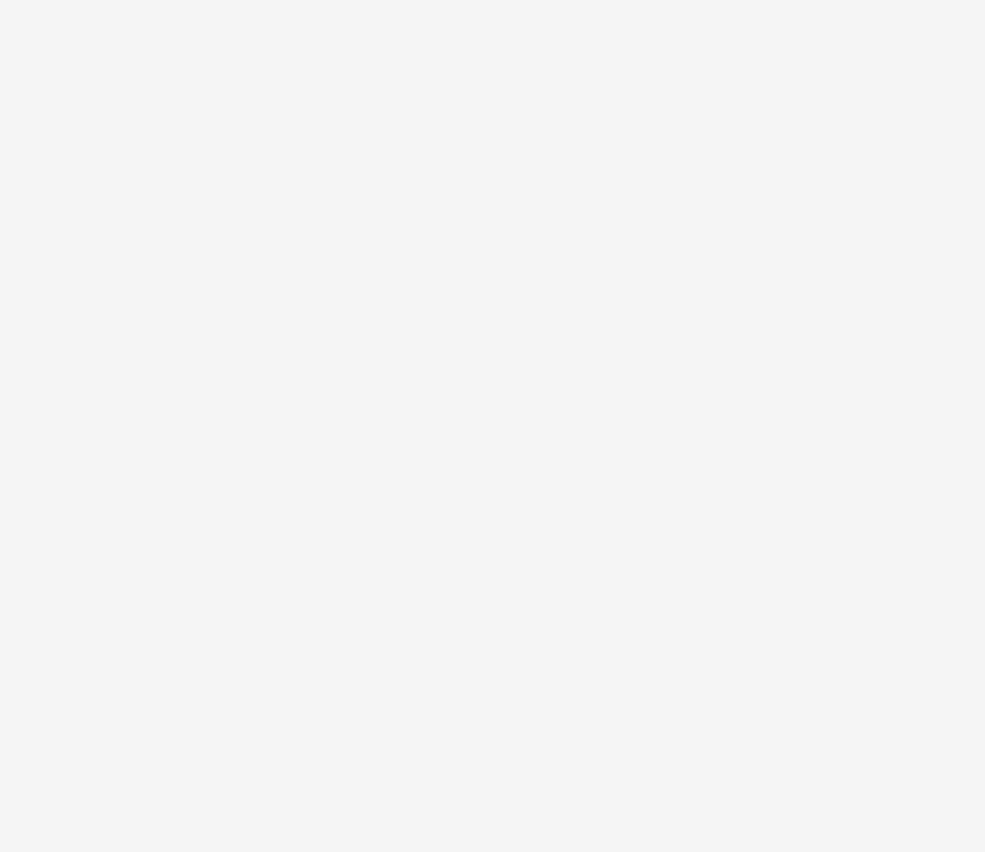
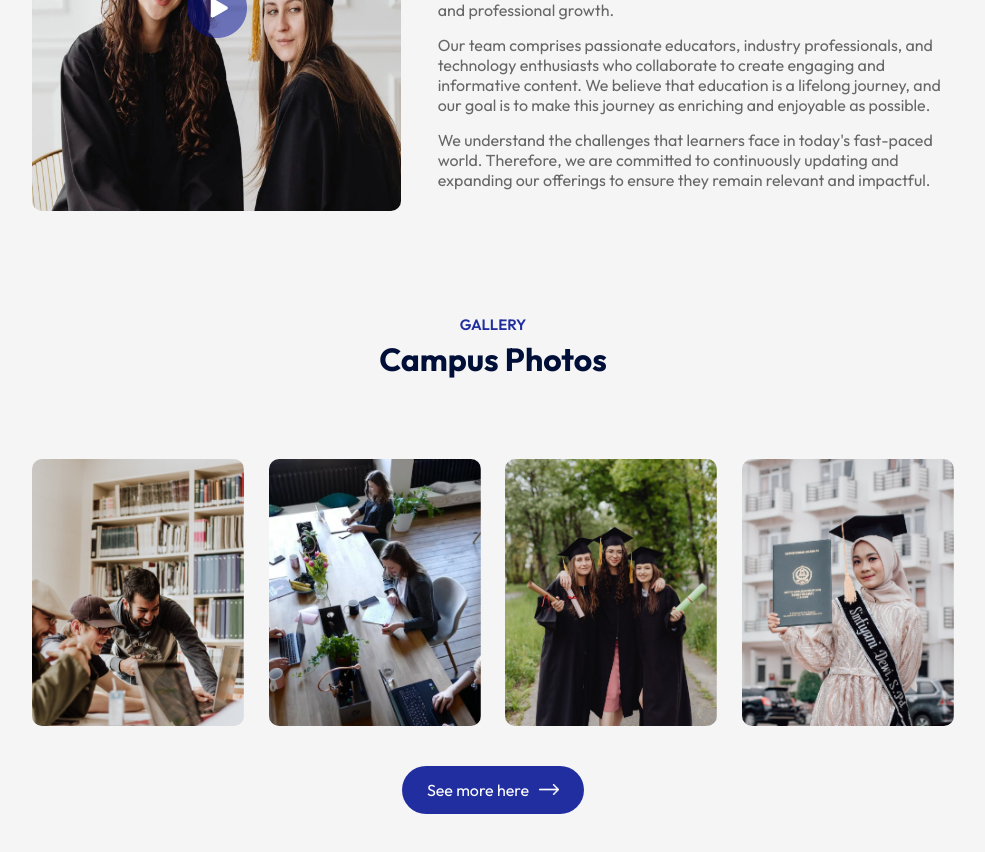
Before and after one commit to Jedyokey/EduHub, a React (Vite) app: page / in a window 1280 px wide. Shown: the part 1600-2452 px from the top of the page, without its empty margins (147-1132 px from the left). Before the commit the page ends 800 px from the top, so only its background shows below. Built offline with nearby package versions, Linux system fonts and the light colour scheme.

Commit message:
Updated campus section

```diff
--- a/src/App.jsx
+++ b/src/App.jsx
@@ -1,12 +1,24 @@
 import React from 'react'
 import Navbar from './components/Navbar/Navbar'
 import Hero from './components/Hero/Hero'
+import Programs from './components/Programs/Programs'
+import Title from './components/Title/Title'
+import About from './components/About/About'
+import Campus from './components/Campus/Campus'
 
 const App = () => {
   return (
     <div>
       <Navbar />
       <Hero />
+      <div className="container">
+        <Title subTitle="OUR PROGRAM" title="What We Offer" />
+        <Programs />
+        <About />
+        <Title subTitle="Gallery" title="Campus Photos" />
+        <Campus />
+      </div>
+
 
     </div>
   )
--- /dev/null
+++ b/src/components/Campus/Campus.css
@@ -0,0 +1,15 @@
+.campus {
+    margin: 80px auto;
+    width: 90%;
+    text-align: center;
+}
+.campus .gallery {
+    display: flex;
+    align-items: center;
+    justify-content: space-between;
+    margin-bottom: 40px;
+}
+.campus .gallery img {
+    width: 23%;
+    border-radius: 10px;
+}
--- /dev/null
+++ b/src/components/Campus/Campus.jsx
@@ -0,0 +1,25 @@
+import React from 'react'
+import "./Campus.css"
+import gallery_1 from "../../assets/gallery-1.png"
+import gallery_2 from "../../assets/gallery-2.png"
+import gallery_3 from "../../assets/gallery-3.png"
+import gallery_4 from "../../assets/gallery-4.png"
+import white_arrow from "../../assets/white-arrow.png"
+
+const Campus = () => {
+  return (
+    <div className='campus'>
+        <div className="gallery">
+            <img src={gallery_1} alt="" />
+            <img src={gallery_2} alt="" />
+            <img src={gallery_3} alt="" />
+            <img src={gallery_4} alt="" />
+        </div>
+        <button className='btn dark-btn'>
+            See more here <img src={white_arrow} alt="" />
+        </button>
+    </div>
+  )
+}
+
+export default Campus
--- a/src/index.css
+++ b/src/index.css
@@ -36,3 +36,7 @@
     width: 20px;
     margin-left: 10px;
 }
+.btn.dark-btn {
+    background-color: #212ea0;
+    color: #fff;
+}
```
